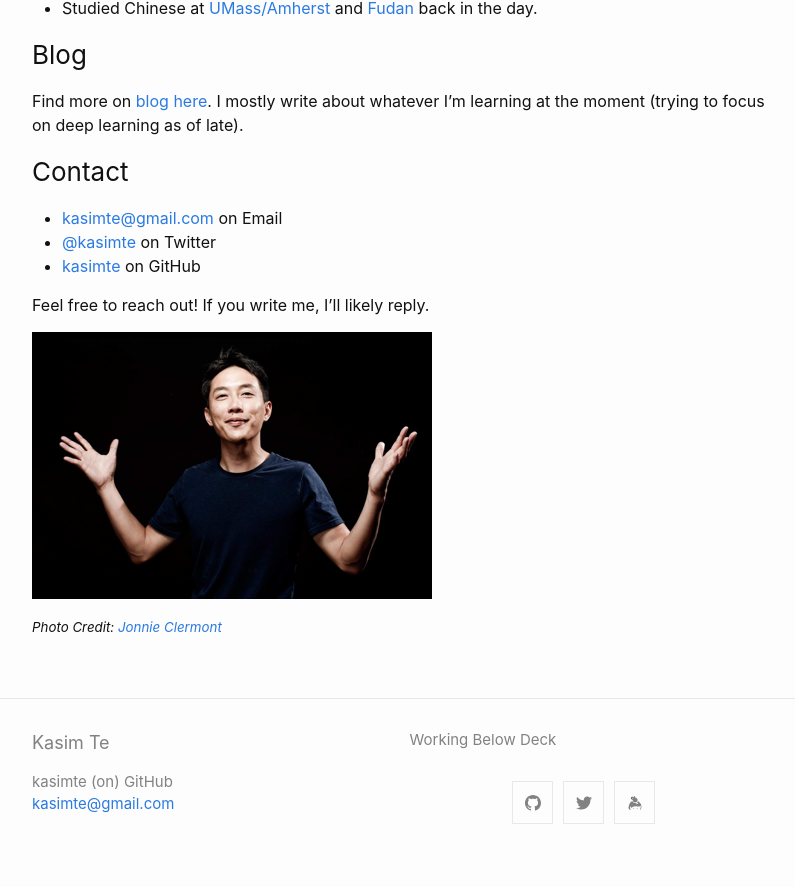
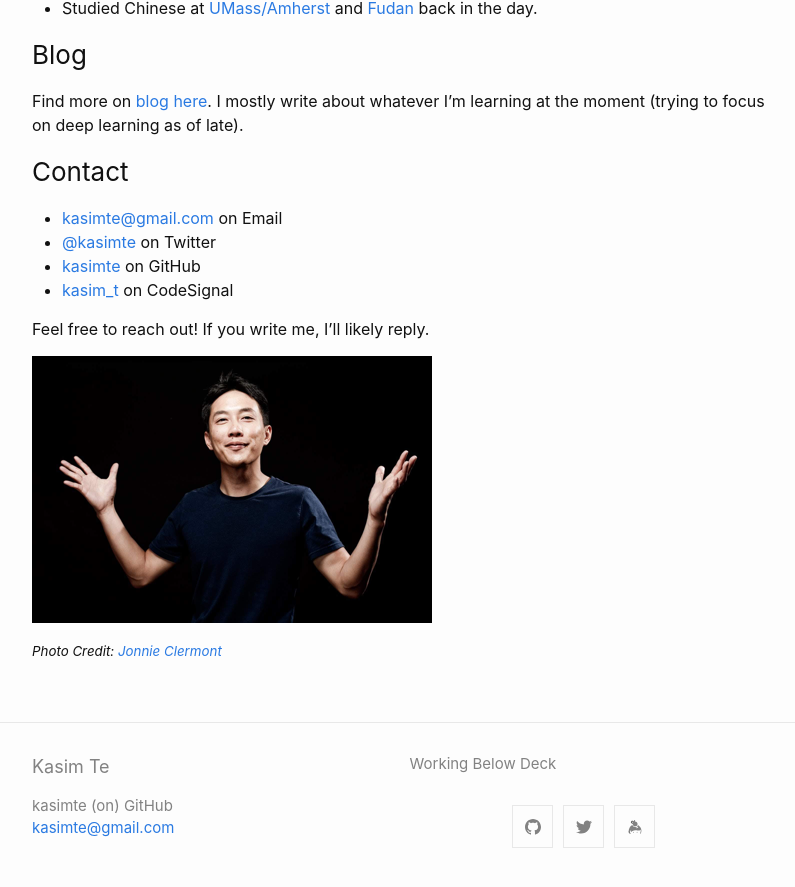
Before and after one commit to kasimte/kasimte.github.io, a Jekyll site: the page built from about.md, in a window 1280 px wide and 900 px high, scrolled down 831 px. Shown: the top 887 px of the window, without its empty margins (238-1033 px from the left). Built offline with Jekyll 4.4.1, drawn with Linux system fonts in a browser that asks for light colours.

Commit message:
Update about.

```diff
--- a/about.md
+++ b/about.md
@@ -51,6 +51,7 @@ at the moment (trying to focus on deep learning as of late).
 - [kasimte@gmail.com](mailto://kasimte@gmail.com) on Email
 - [@kasimte](https://twitter.com/kasimte) on Twitter
 - [kasimte](https://github.com/kasimte) on GitHub
+- [kasim_t](https://app.codesignal.com/profile/kasim_t) on CodeSignal
 
 Feel free to reach out! If you write me, I'll likely reply.
 
```
